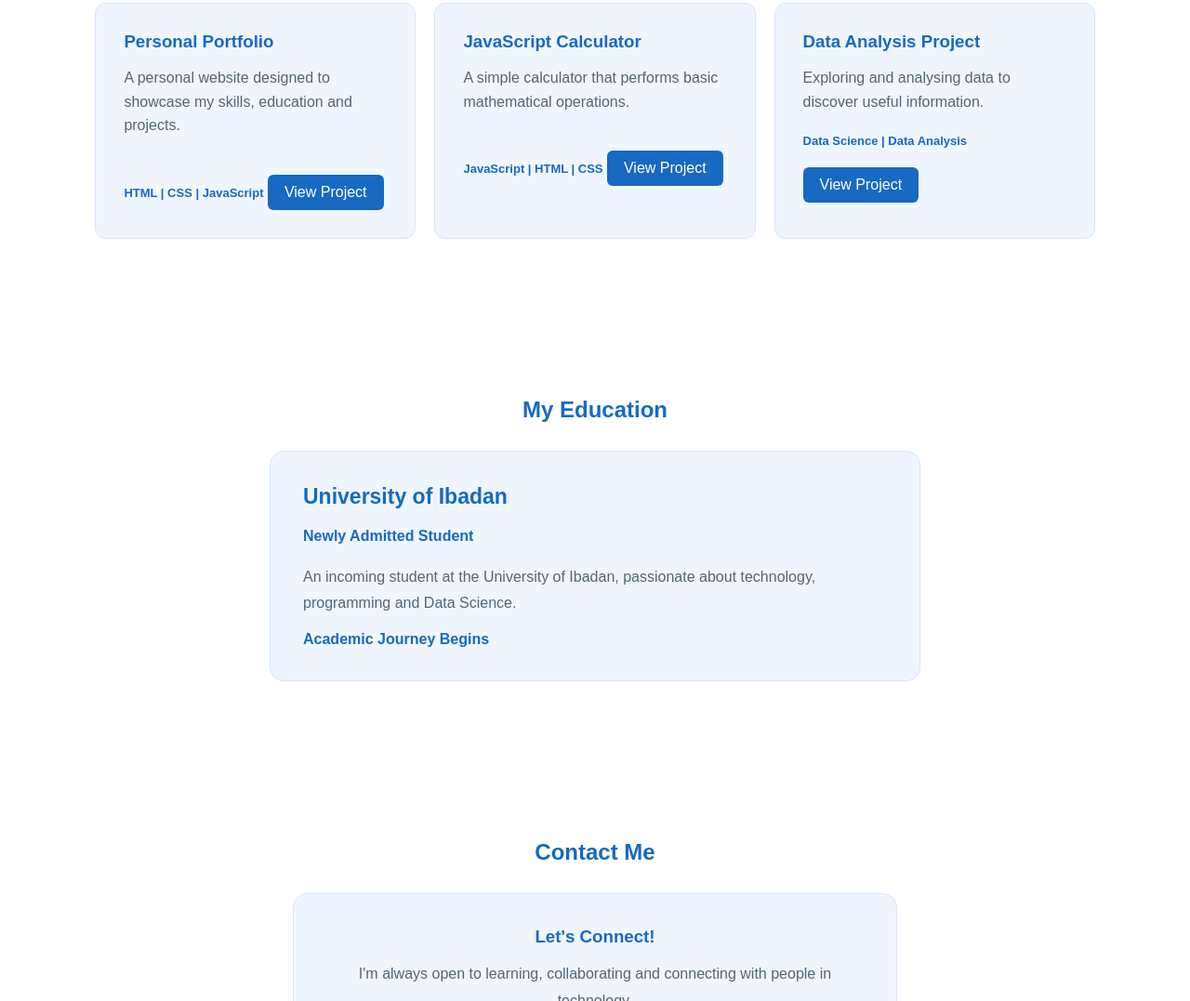
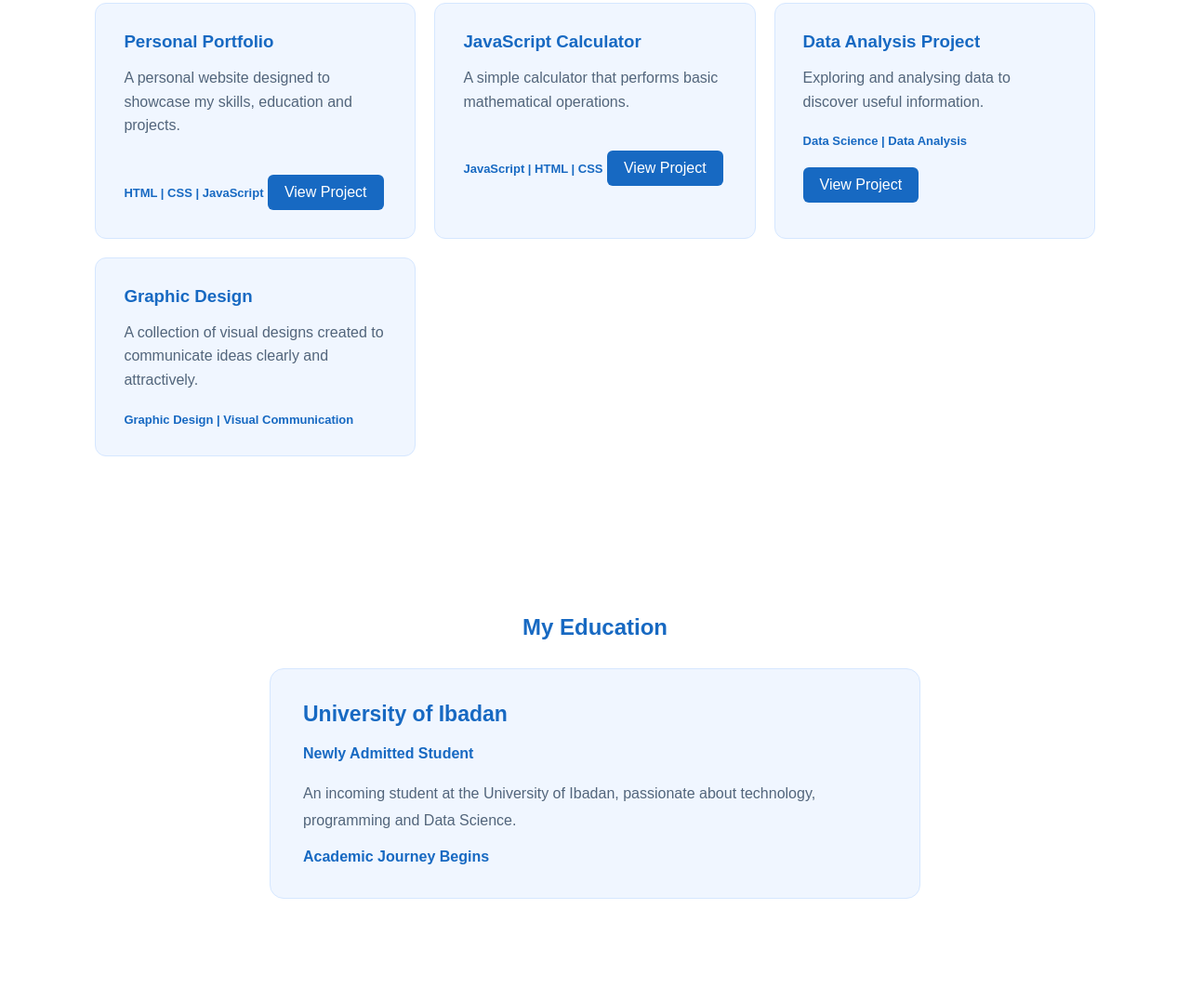
Before and after one commit to Haneefah09/haneey-portfolio, a plain HTML site: page index.html in a window 1280 px wide. Shown: the part 2154-3231 px from the top of the page at 93% size. Drawn offline with Linux system fonts and the light colour scheme.

Commit message:
Revise index.html for portfolio enhancements
Updated the HTML structure of the portfolio page, adding a new project section and refining existing content.

```diff
--- a/index.html
+++ b/index.html
@@ -158,6 +158,15 @@
       <a href="#" class="project-btn">View Project</a>
     </div>
 
+   <div class="project-card">
+  <h3>Graphic Design</h3>
+  <p>
+    A collection of visual designs created to communicate
+    ideas clearly and attractively.
+  </p>
+  <span>Graphic Design | Visual Communication</span>
+</div>
+
   </div>
 </section>
 
```
